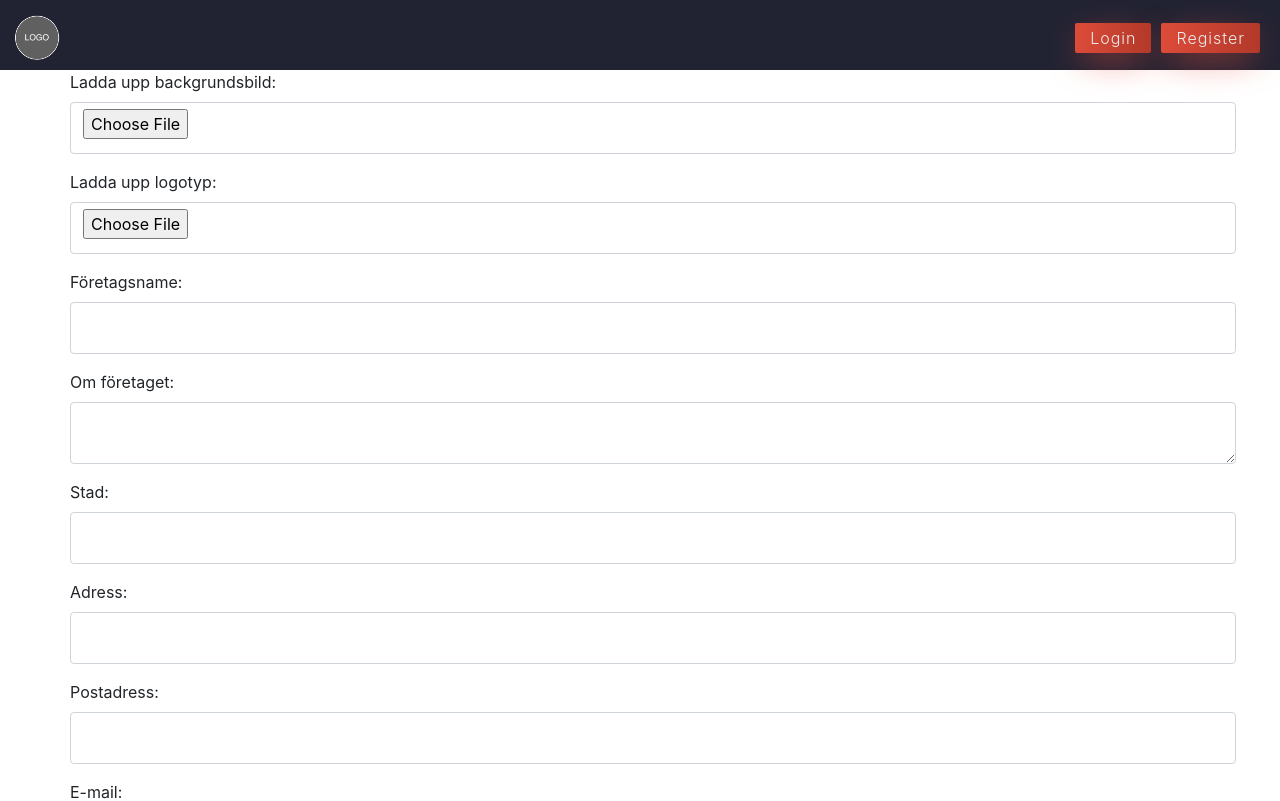
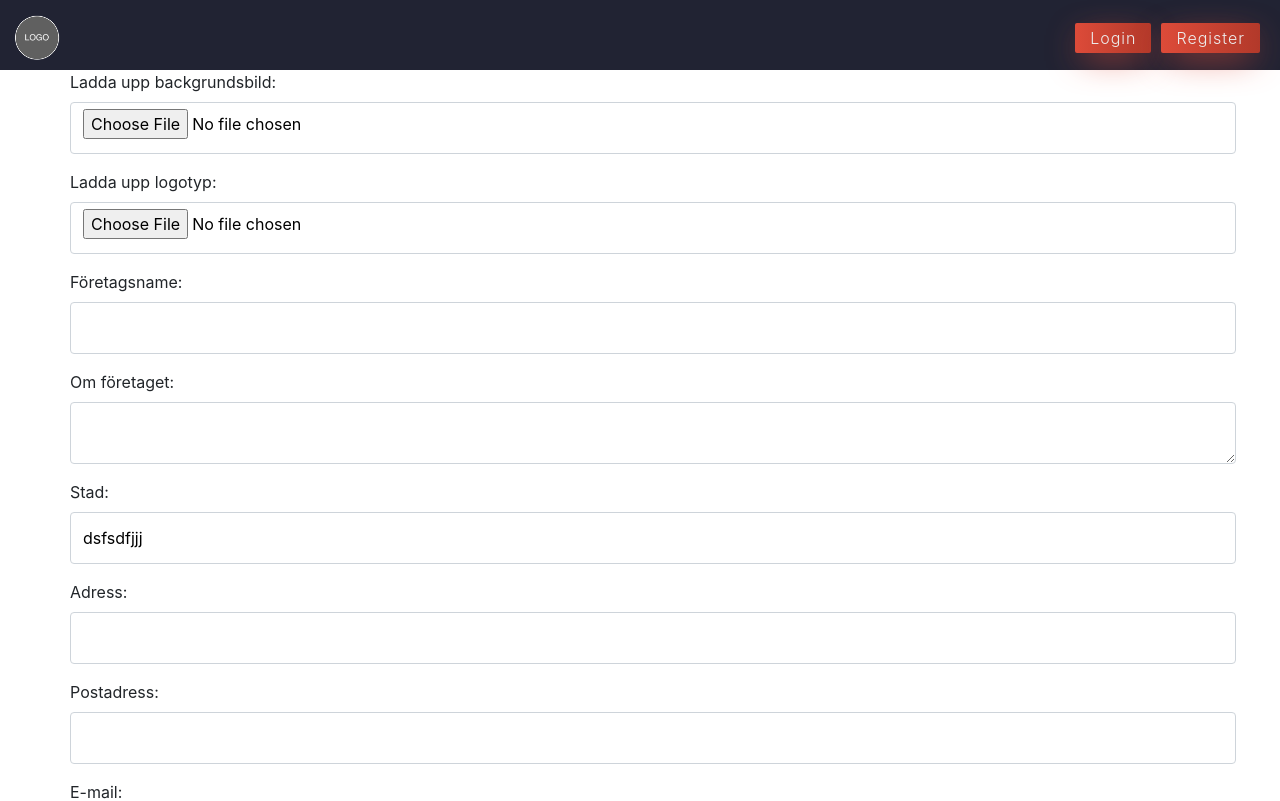
Before and after one commit to KaChr/lead-app, a React (Create React App) app: page /profile_company_edit in a window 1280 px wide. Shown: the top 801 px of the page. Built offline with nearby package versions, Linux system fonts and the light colour scheme.

Commit message:
add classes to change text color

```diff
--- a/src/pages/profileCompanyEditPage/ProfileCompanyEditPage.css
+++ b/src/pages/profileCompanyEditPage/ProfileCompanyEditPage.css
@@ -1,3 +1,21 @@
-input::placeholder {
-    color: black !important;
+
+
+
+/*
+.login-form-company-profile, .test {
+    color: rgb(0, 0 ,0 ) !important;
 }
+
+
+.login-form-company-profile::placeholder {
+    color: rgb(0, 0 ,0 ) !important;
+}
+ */
+
+.form__input--black {
+    color: rgb(0, 0, 0) !important;
+}
+
+.form__input--black::placeholder {
+    color: rgb(256, 256, 256) !important;
+}
--- a/src/pages/profileCompanyEditPage/ProfileCompanyEditPage.js
+++ b/src/pages/profileCompanyEditPage/ProfileCompanyEditPage.js
@@ -6,41 +6,41 @@ class ProfileCompanyEditPage extends React.Component {
         return(
             <div className="container">
                 <form className="">
-                    <div class="form-group">
-                        <label for="companyName">Ladda upp backgrundsbild:</label>
-                        <input class="form-control" type="file"/>
+                    <div className="form-group">
+                        <label for="">Ladda upp backgrundsbild:</label>
+                        <input className="form-control form__input--black" type="file"/>
                     </div>
-                    <div class="form-group">
-                        <label for="companyName">Ladda upp logotyp:</label>
-                        <input class="form-control" type="file"/>
+                    <div className="form-group">
+                        <label for="">Ladda upp logotyp:</label>
+                        <input className="form-control form__input--black" type="file"/>
                     </div>
-                    <div class="form-group">
+                    <div className="form-group">
                         <label for="companyName">Företagsname:</label>
-                        <input class="form-control" id="companyName" type="text" value=""/>
+                        <input className="form-control form__input--black" id="companyName" type="text" value=""/>
                     </div>
-                    <div class="form-group">
+                    <div className="form-group">
                         <label for="aboutCompany">Om företaget:</label>
-                        <textarea class="form-control" id="aboutCompany"></textarea>
+                        <textarea className="form-control form__input--black" id="aboutCompany"></textarea>
                     </div>
-                    <div class="form-group">
+                    <div className="form-group">
                         <label for="city">Stad:</label>
-                        <input class="form-control" id="city" type="text" value=""/>
+                        <input className="form-control form__input--black" id="city" type="text" value="dsfsdfjjj"/>
                     </div>
-                    <div class="form-group">
+                    <div className="form-group">
                         <label for="adress">Adress:</label>
-                        <input class="form-control" id="adress" type="text" value=""/>
+                        <input className="form-control form__input--black" id="adress" type="text" value=""/>
                     </div>
-                    <div class="form-group">
+                    <div className="form-group">
                         <label for="postalcode">Postadress:</label>
-                        <input class="form-control" id="postalcode" type="text" value=""/>
+                        <input className="form-control form__input--black" id="postalcode" type="text" value=""/>
                     </div>
-                    <div class="form-group">
+                    <div className="form-group">
                         <label for="e-mail">E-mail:</label>
-                        <input class="form-control" id="e-mail" type="text" value=""/>
+                        <input className="form-control form__input--black" id="e-mail" type="text" value=""/>
                     </div>
-                    <div class="form-group">
+                    <div className="form-group">
                         <label for="website">Hemsida:</label>
-                        <input class="form-control" id="website" type="text" value=""/>
+                        <input className="form-control form__input--black" id="website" type="text" value=""/>
                     </div>
                     <div>
                         <button className="btn btn-success" type="submit">Spara</button>
```
